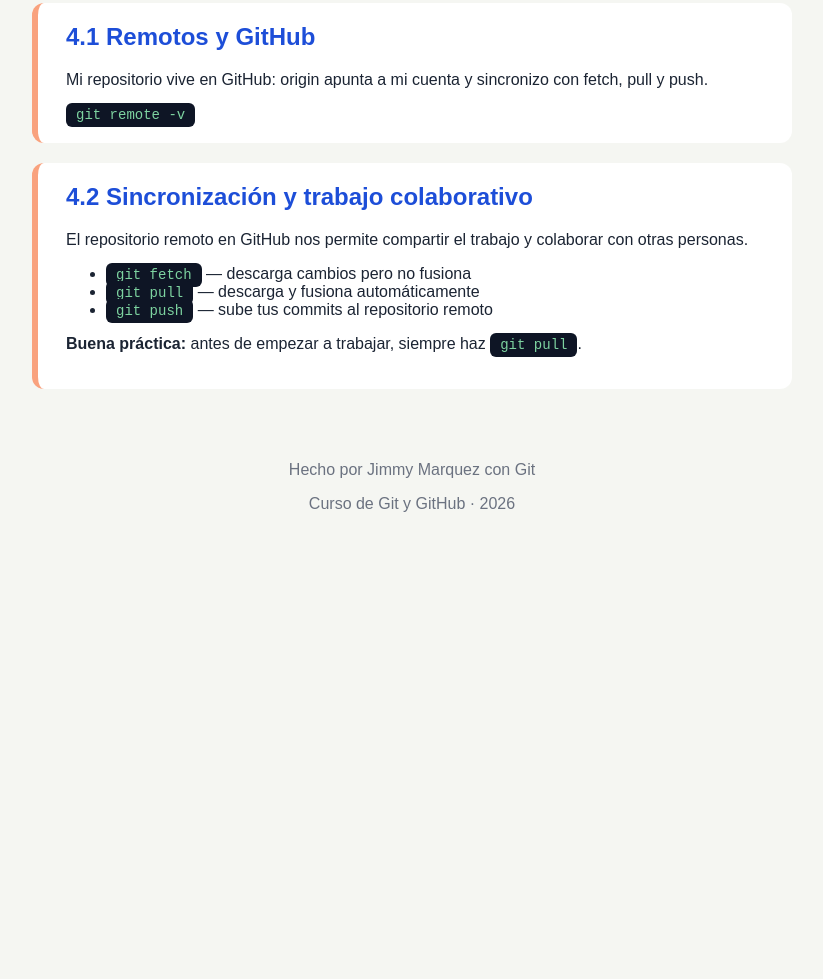
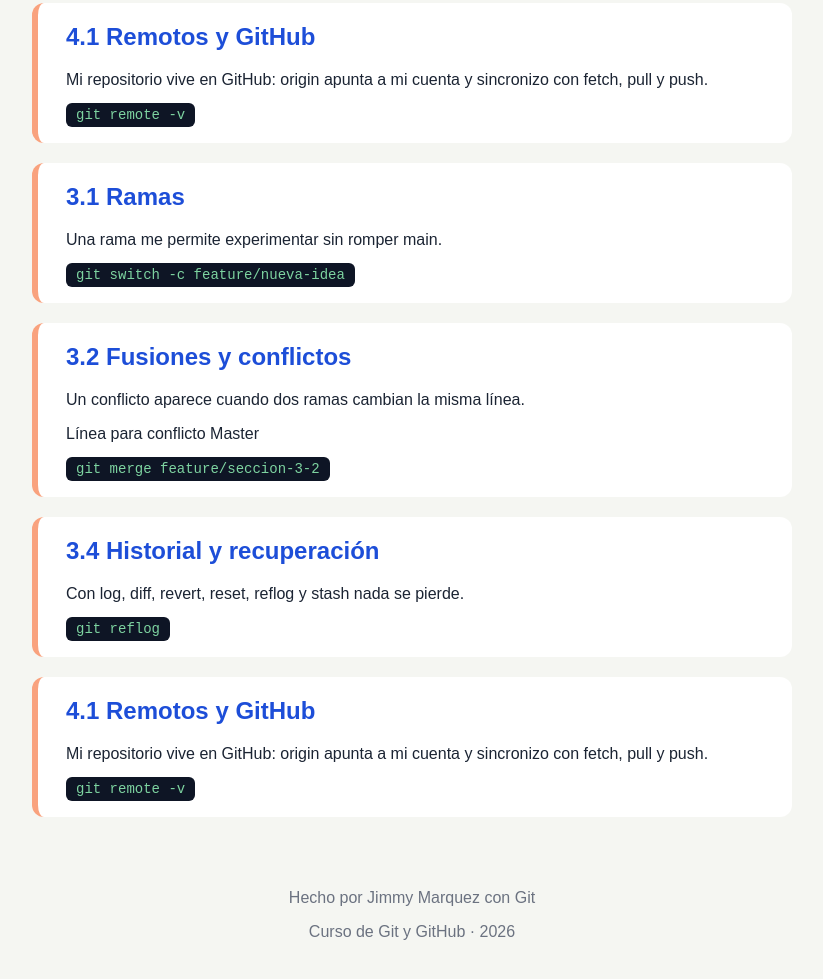
Before and after one commit to jimaror/ProyectoCI-V-02, a plain HTML site: page index.html in a window 1280 px wide. Shown: the part 1391-2370 px from the top of the page, without its empty margins (228-1051 px from the left). Before the commit the page ends 1944 px from the top, so only its background shows below. Drawn offline with Linux system fonts and the light colour scheme.

Commit message:
Revert "Ordene todo el desorden de las  secciones y agregue 4.2 Sincronización y trabajo colaborativo"
This reverts commit 5f308aa57c68b5f95b26e97b2811774eac47a4ea.

```diff
--- a/index.html
+++ b/index.html
@@ -56,17 +56,28 @@
             <p>Mi repositorio vive en GitHub: origin apunta a mi cuenta y sincronizo con fetch, pull y push.</p>
             <code>git remote -v</code>
         </section>
+            <section>
+            <h2>3.1 Ramas</h2>
+            <p>Una rama me permite experimentar sin romper main.</p>
+            <code>git switch -c feature/nueva-idea</code>
+        </section>
         <section>
-            <h2>4.2 Sincronización y trabajo colaborativo</h2>
-            <p>El repositorio remoto en GitHub nos permite compartir el trabajo y colaborar con otras personas.</p>
-            <ul>
-                <li><code>git fetch</code> — descarga cambios pero no fusiona</li>
-                <li><code>git pull</code> — descarga y fusiona automáticamente</li>
-                <li><code>git push</code> — sube tus commits al repositorio remoto</li>
-            </ul>
-            <p><strong>Buena práctica:</strong> antes de empezar a trabajar, siempre haz <code>git pull</code>.</p>
+            <h2>3.2 Fusiones y conflictos</h2>
+            <p>Un conflicto aparece cuando dos ramas cambian la misma línea.</p>
+            <p>Línea para conflicto Master</p>
+            <code>git merge feature/seccion-3-2</code>
         </section>
-    </main>
+        <section>
+            <h2>3.4 Historial y recuperación</h2>
+            <p>Con log, diff, revert, reset, reflog y stash nada se pierde.</p>
+            <code>git reflog</code>
+        </section>
+        <section>
+            <h2>4.1 Remotos y GitHub</h2>
+            <p>Mi repositorio vive en GitHub: origin apunta a mi cuenta y sincronizo con fetch, pull y push.</p>
+            <code>git remote -v</code>
+        </section>
+   </main>
     <footer>
         <p>Hecho por Jimmy Marquez con Git</p>
         <p>Curso de Git y GitHub · 2026</p>
```
